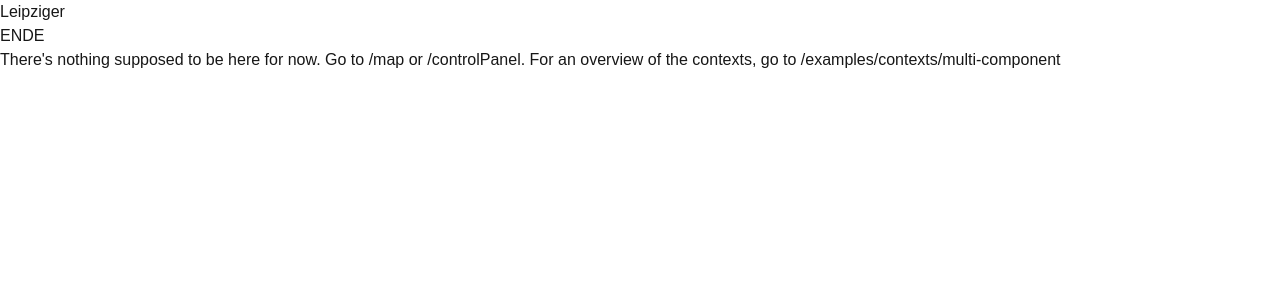
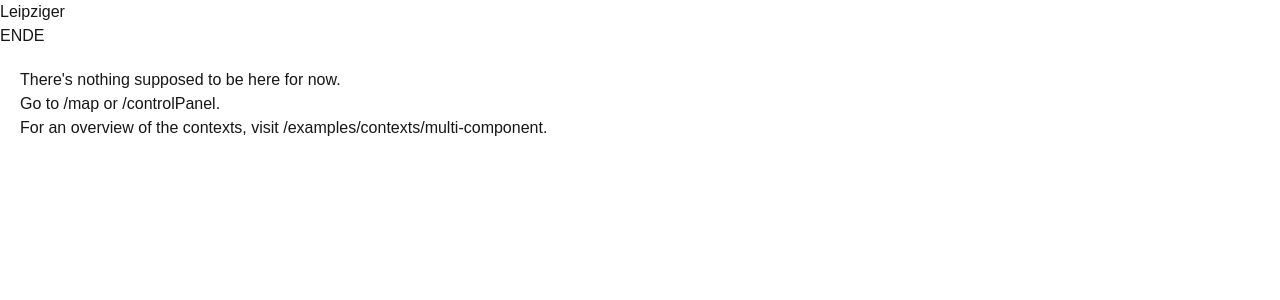
Before and after one commit to JRamirezDD/lu-lvb-JourneyPlanner, a Next.js app in the folder app/: page /lu-lvb-JourneyPlanner/ in a window 1280 px wide. Shown: the top 300 px of the page. Built offline with nearby package versions, Linux system fonts and the light colour scheme; no server answers.

Commit message:
initial landing page

```diff
--- a/app/src/app/page.tsx
+++ b/app/src/app/page.tsx
@@ -1,7 +1,17 @@
 // app/page.tsx
 export default function Home() {
-    return <h1>
-        There's nothing supposed to be here for now. Go to /map or /controlPanel.
-        For an overview of the contexts, go to /examples/contexts/multi-component
-    </h1>;
+    return (
+        <main style={{ padding: "20px", fontFamily: "Arial, sans-serif" }}>
+          <h1>There's nothing supposed to be here for now.</h1>
+          <p>
+            Go to <a href="/map">/map</a> or <a href="/controlPanel">/controlPanel</a>.
+          </p>
+          <p>
+            For an overview of the contexts, visit{" "}
+            <a href="/examples/contexts/multi-component">
+              /examples/contexts/multi-component
+            </a>.
+          </p>
+        </main>
+      );
   }
```
